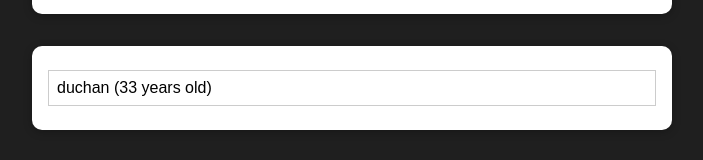
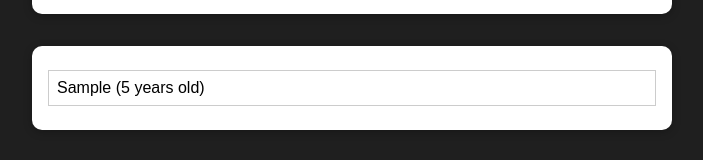
Before and after one commit to jo-duchan/react-recap-02, a React (Create React App) app: page / in a window 1280 px wide. Both pictures are taken after typing "Sample", "5" into the empty fields and a click on the button "Add Users". Shown: the part 196-356 px from the top of the page, without its empty margins (288-991 px from the left). Built offline with nearby package versions, Linux system fonts and the light colour scheme.

Commit message:
section8-105

```diff
--- a/src/App.js
+++ b/src/App.js
@@ -1,13 +1,19 @@
-import React from "react";
+import React, { useState } from "react";
 
 import AddUser from "components/Users/AddUsers";
 import UsersList from "components/Users/UsersList";
 
 function App() {
+  const [usersList, setUsersList] = useState([]);
+  const addUserHandler = (name, age) => {
+    setUsersList((prev) => {
+      return [{ name, age, id: Math.random().toString() }, ...prev];
+    });
+  };
   return (
     <div>
-      <AddUser />
-      <UsersList users={[{ name: "duchan", age: "33" }]} />
+      <AddUser onAddUser={addUserHandler} />
+      <UsersList users={usersList} />
     </div>
   );
 }
--- a/src/components/Users/AddUsers.js
+++ b/src/components/Users/AddUsers.js
@@ -3,7 +3,7 @@ import Card from "components/UI/Card";
 import Button from "components/UI/Button";
 import classes from "components/Users/AddUsers.module.css";
 
-function AddUser() {
+function AddUser({ onAddUser }) {
   const [enteredUsername, setEnteredUsername] = useState("");
   const [enteredAge, setEnteredAge] = useState("");
 
@@ -15,7 +15,7 @@ function AddUser() {
     if (+enteredAge < 1) {
       return;
     }
-    console.log(enteredUsername, enteredAge);
+    onAddUser(enteredUsername, enteredAge);
     setEnteredUsername("");
     setEnteredAge("");
   };
--- a/src/components/Users/UsersList.js
+++ b/src/components/Users/UsersList.js
@@ -7,7 +7,7 @@ function UsersList({ users }) {
     <Card className={classes.users}>
       <ul>
         {users.map((user) => (
-          <li>
+          <li key={user.id}>
             {user.name} ({user.age} years old)
           </li>
         ))}
```
